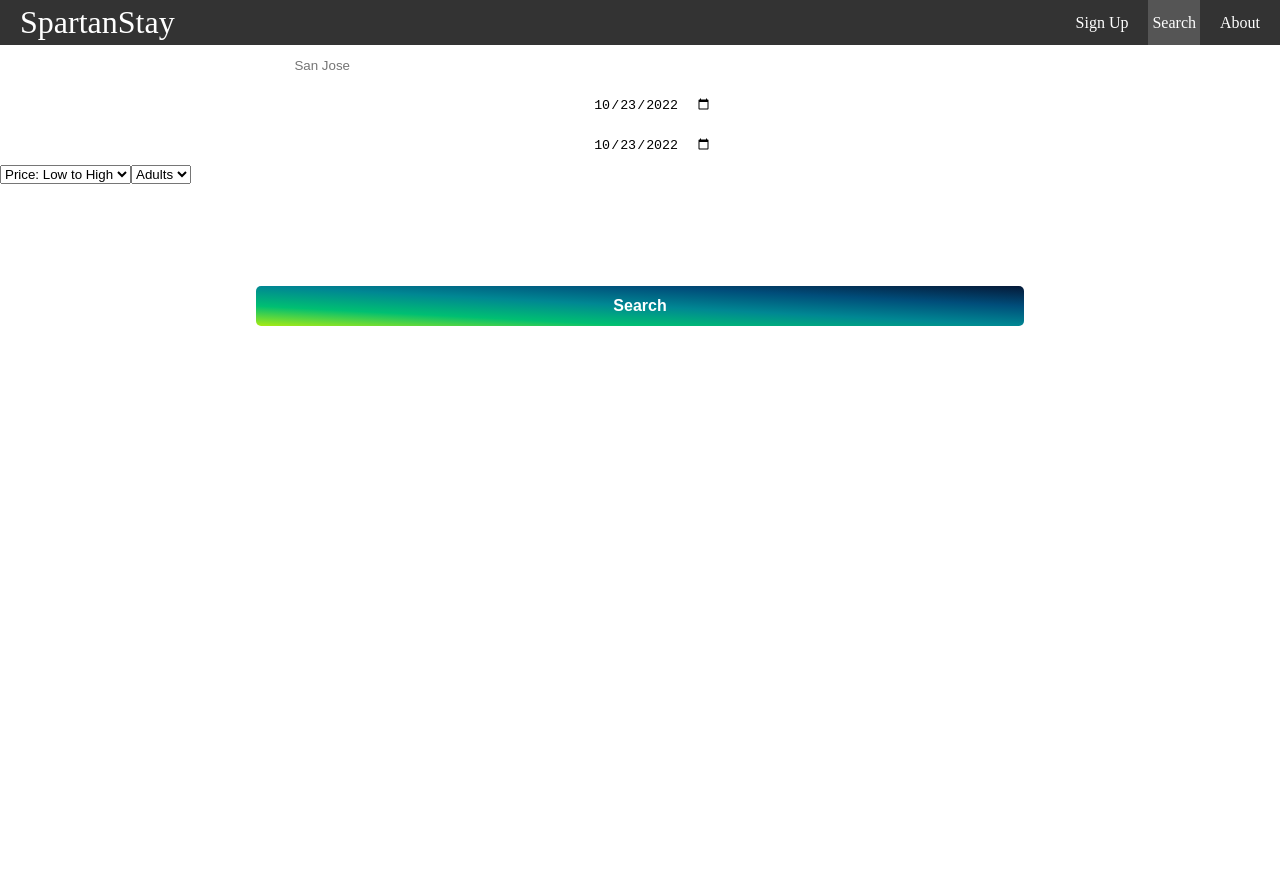
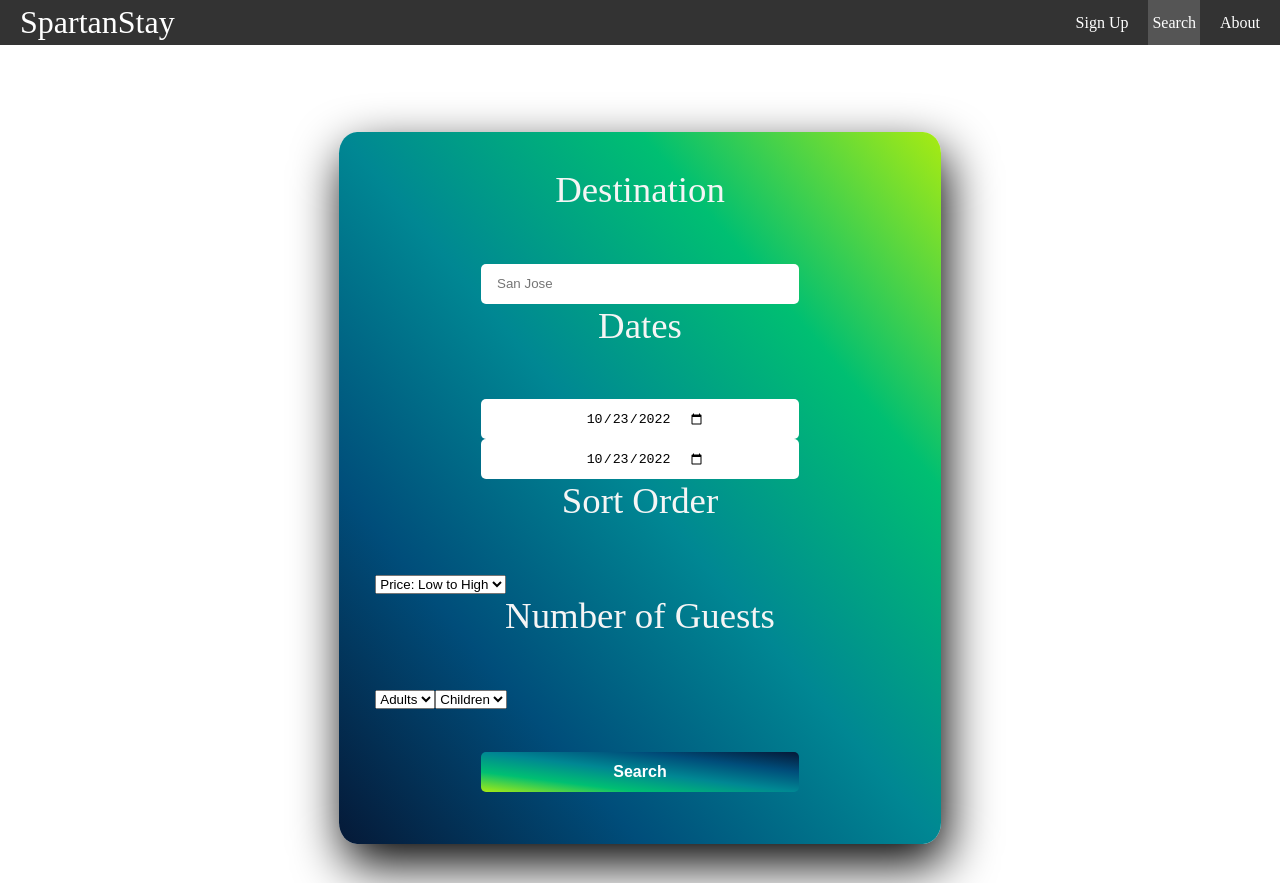
Before and after one commit to starphys/spartanstay, a React (Create React App) app in the folder spartanstay/frontend/: page /search in a window 1280 px wide. Before the commit the page ends 800 px from the top, so only its background shows below. Built offline with nearby package versions, Linux system fonts and the light colour scheme.

Commit message:
Added bad styling just to make this more cohesive

```diff
--- a/spartanstay/frontend/src/components/Search.js
+++ b/spartanstay/frontend/src/components/Search.js
@@ -1,5 +1,6 @@
 import {useState} from "react"
 import Results from "./Results"
+import "../SignUp.css"
 
 function Search()
 {
@@ -25,19 +26,32 @@ function Search()
     }
 
     return (
-      <div>
+      <div className="SignUp">
+        <div className="SignUpForm">
+          <label>Destination</label>
         <input type='text' placeholder="San Jose" onChange={(e) => {setCity(e.target.value)}}/>
 
+        <label>Dates</label>
         <input type='date' value={startDate} min={today} onChange={(e) => {setStartDate(e.target.value); if(e.target.value > endDate) {setEndDate(e.target.value)}}}/>
         <input type='date' value={endDate} min={startDate} onChange={(e) => {setEndDate(e.target.value)}}/>
 
+        <label>Sort Order</label>
         <select onChange={e => setOrder(e.target.value)}>
           <option value="PRICE">Price: Low to High</option>
           <option value="PRICE_HIGHEST_FIRST">Price: High to Low</option>
           <option value="BEST_SELLER">Best</option>
         </select>
+        <label>Number of Guests</label>
         <select onChange={e => setAdults(e.target.value)}>
           <option value={1}>Adults</option>
+          <option value={1}>1</option>
+          <option value={2}>2</option>
+          <option value={3}>3</option>
+          <option value={4}>4</option>
+          <option value={5}>5+</option>
+        </select>
+        <select>
+          <option value={1}>Children</option>
           <option value={1}>1</option>
           <option value={2}>2</option>
           <option value={3}>3</option>
@@ -47,6 +61,7 @@ function Search()
 
 
         <button onClick = {handleClick}>Search</button>
+        </div>
         {results ? <Results results={results} /> : ""}
       </div>
     );
```
